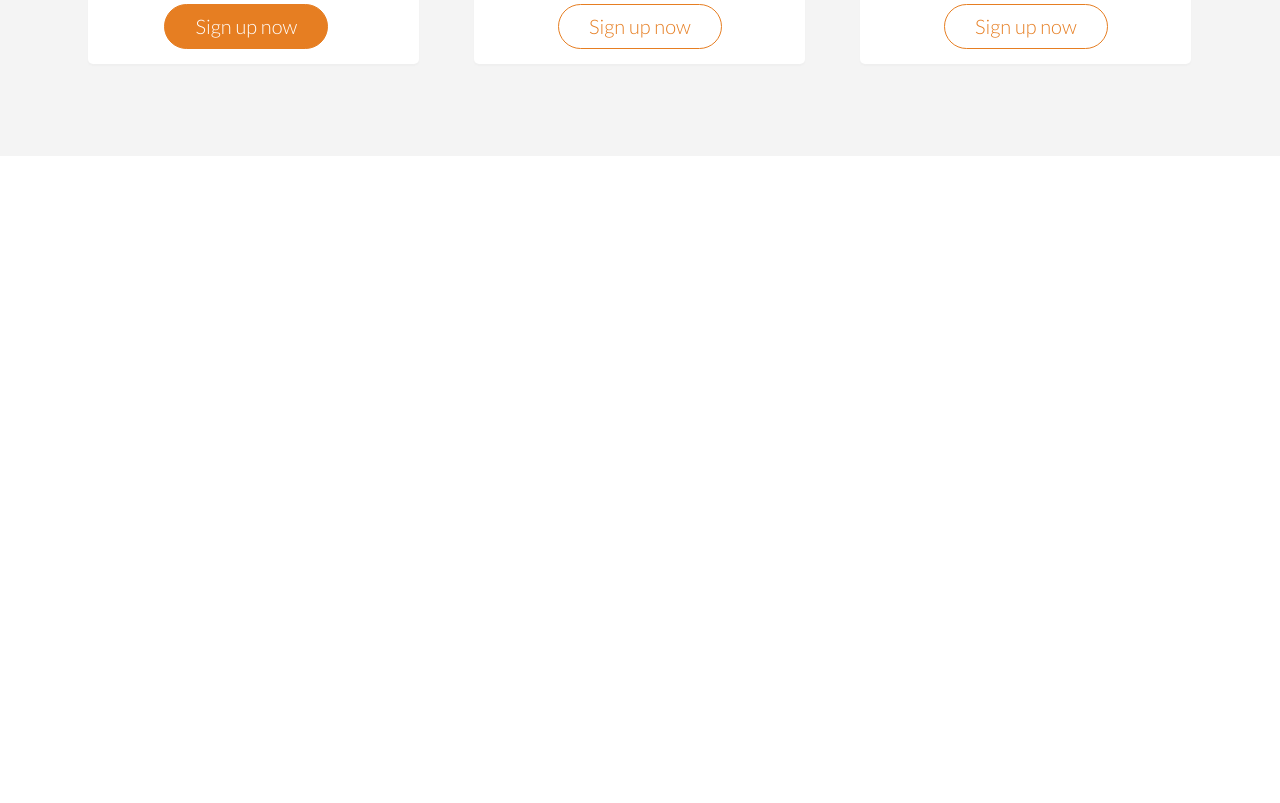
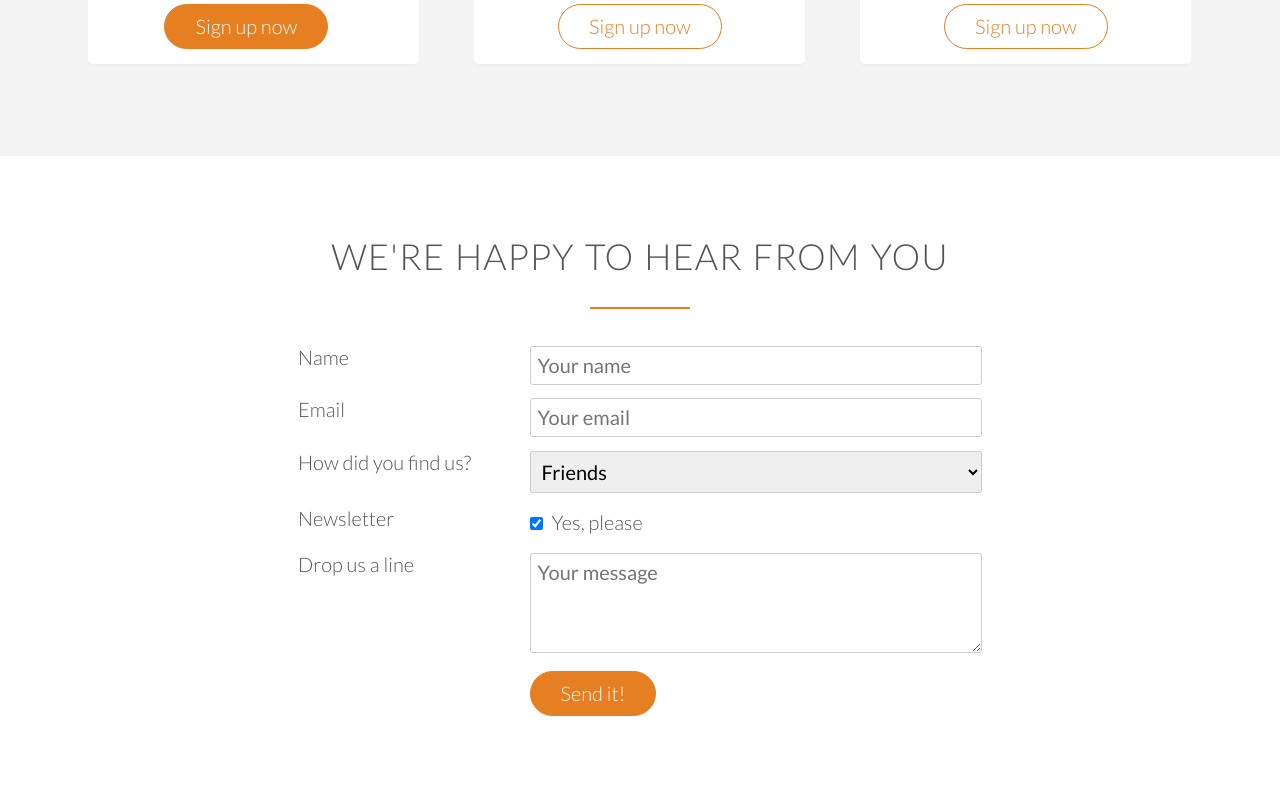
Before and after one commit to luiscgqsantos/ResponsiveWebsitesHTML5CSS3, a PHP site: page / in a window 1280 px wide. Shown: the part 4499-5302 px from the top of the page. Before the commit the page ends 4565 px from the top, so only its background shows below. Run offline with PHP 8.4, Linux system fonts and the light colour scheme; some web fonts are replaced.

Commit message:
Building the contact form form

```diff
--- a/omnifood/index.html
+++ b/omnifood/index.html
@@ -315,6 +315,69 @@
         </div>
     </section>
 
+    <section class="section-form">
+        <div class="row">
+            <h2>We're happy to hear from you</h2>
+        </div>
+        <div class="row">
+            <form method="post" action="#" class="contact-form">
+                <div class="row">
+                    <div class="col span-1-of-3">
+                        <label for="name">Name</label>
+                    </div>
+                    <div class="col span-2-of-3">
+                        <input type="text" name="name" id="name" placeholder="Your name" required>
+                    </div>
+                </div>
+                <div class="row">
+                    <div class="col span-1-of-3">
+                        <label for="email">Email</label>
+                    </div>
+                    <div class="col span-2-of-3">
+                        <input type="email" name="email" id="email" placeholder="Your email" required>
+                    </div>
+                </div>
+                <div class="row">
+                    <div class="col span-1-of-3">
+                        <label for="finde-us">How did you find us?</label>
+                    </div>
+                    <div class="col span-2-of-3">
+                        <select name="finde-us" id="finde-us">
+                            <option value="friends" selected>Friends</option>
+                            <option value="search">Search engine</option>
+                            <option value="add">Advertisement</option>
+                            <option value="other">other</option>
+                        </select>
+                    </div>
+                </div>
+                <div class="row">
+                    <div class="col span-1-of-3">
+                        <label>Newsletter</label>
+                    </div>
+                    <div class="col span-2-of-3">
+                        <input type="checkbox" name="news" id="news" checked> Yes, please
+                    </div>
+                </div>
+                <div class="row">
+                    <div class="col span-1-of-3">
+                        <label>Drop us a line</label>
+                    </div>
+                    <div class="col span-2-of-3">
+                        <textarea name="message" placeholder="Your message"></textarea>
+                    </div>
+                </div>
+                <div class="row">
+                    <div class="col span-1-of-3">
+                        <label>&nbsp;</label>
+                    </div>
+                    <div class="col span-2-of-3">
+                        <input type="submit" value="Send it!">
+                    </div>
+                </div>
+            </form>
+        </div>
+    </section>
+
 
 </body>
 
--- a/omnifood/resources/css/style.css
+++ b/omnifood/resources/css/style.css
@@ -467,3 +455,32 @@ cite img {
 .plan-box ul li{
     padding: 5px 0;
 }
+
+/*--------------------------------------*/
+/* Form */
+/*--------------------------------------*/
+
+.contact-form {
+    width: 60%;
+    margin: 0 auto;
+}
+
+input[type=text],
+input[type=email],
+select,
+textarea {
+    width: 100%;
+    padding: 7px;
+    border-radius: 3px;
+    border: 1px solid #ccc;
+}
+
+textarea {
+    height: 100px;
+}
+
+input[type=checkbox] {
+    margin: 10px 5px 10px 0;
+}
+
+*:focus { outline: none; }
```
Also changed, not shown: other parts of omnifood/resources/css/style.css (+7 -19 lines). Lines whose indentation alone changed are shown as unchanged.
